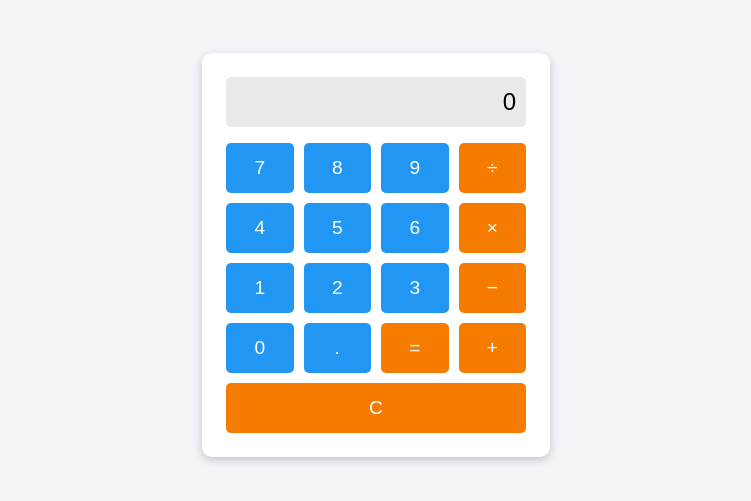
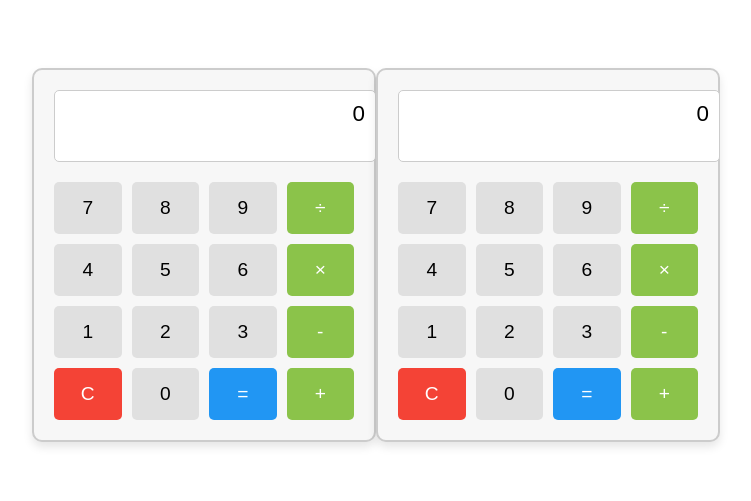
Before and after one commit to odl-user-1751393/Capstone-Project, a plain HTML site: page src/ui/index.html in a window 1280 px wide. Shown: the part 145-646 px from the top of the page, without its empty margins (264-1015 px from the left). Drawn offline with Linux system fonts and the light colour scheme.

Commit message:
Auto-pushed HTML after user approval

```diff
--- a/src/ui/index.html
+++ b/src/ui/index.html
@@ -5,10 +5,8 @@
     <meta name="viewport" content="width=device-width, initial-scale=1.0">
     <title>Simple Calculator</title>
     <style>
-        /* Calculator Styles */
         body {
             font-family: Arial, sans-serif;
-            background-color: #f4f4f9;
             display: flex;
             justify-content: center;
             align-items: center;
@@ -18,24 +16,23 @@
 
         .calculator {
             width: 300px;
-            background: #fff;
-            padding: 1.5rem;
+            padding: 20px;
+            border: 2px solid #ccc;
             border-radius: 10px;
-            box-shadow: 0 3px 10px rgba(0, 0, 0, 0.2);
+            background-color: #f7f7f7;
+            box-shadow: 0 5px 10px rgba(0, 0, 0, 0.1);
         }
 
         .display {
             width: 100%;
             height: 50px;
-            margin-bottom: 1rem;
-            border: none;
-            background: #eaeaea;
-            font-size: 1.5rem;
+            margin-bottom: 20px;
+            font-size: 1.4rem;
             text-align: right;
-            line-height: 50px;
-            padding-right: 10px;
+            padding: 10px;
+            border: 1px solid #ccc;
             border-radius: 5px;
-            box-sizing: border-box;
+            background-color: #fff;
         }
 
         .buttons {
@@ -45,121 +42,184 @@
         }
 
         .button {
-            height: 50px;
+            padding: 15px;
             font-size: 1.2rem;
-            background: #2196F3;
-            color: #fff;
+            text-align: center;
+            background-color: #e0e0e0;
             border: none;
             border-radius: 5px;
             cursor: pointer;
-            transition: all 0.3s ease;
+            transition: background-color 0.3s;
         }
 
-        .button:active {
-            background: #1565c0;
+        .button:hover {
+            background-color: #d6d6d6;
         }
 
-        .operation {
-            background: #f57c00;
+        .button.operation {
+            background-color: #8bc34a;
+            color: white;
         }
 
-        .operation:active {
-            background: #e64a19;
+        .button.operation:hover {
+            background-color: #7cb342;
+        }
+
+        .button.clear {
+            background-color: #f44336;
+            color: white;
+        }
+
+        .button.clear:hover {
+            background-color: #e53935;
+        }
+
+        .button.equal {
+            background-color: #2196f3;
+            color: white;
+        }
+
+        .button.equal:hover {
+            background-color: #1e88e5;
         }
     </style>
 </head>
 <body>
     <div class="calculator">
-        <input type="text" class="display" id="calc-display" readonly />
+        <div class="display" id="display">0</div>
         <div class="buttons">
-            <button class="button" data-number="7">7</button>
-            <button class="button" data-number="8">8</button>
-            <button class="button" data-number="9">9</button>
-            <button class="button operation" data-operator="/">÷</button>
+            <button class="button" onclick="appendNumber('7')">7</button>
+            <button class="button" onclick="appendNumber('8')">8</button>
+            <button class="button" onclick="appendNumber('9')">9</button>
+            <button class="button operation" onclick="chooseOperation('÷')">÷</button>
+            <button class="button" onclick="appendNumber('4')">4</button>
+            <button class="button" onclick="appendNumber('5')">5</button>
+            <button class="button" onclick="appendNumber('6')">6</button>
+            <button class="button operation" onclick="chooseOperation('×')">×</button>
+            <button class="button" onclick="appendNumber('1')">1</button>
+            <button class="button" onclick="appendNumber('2')">2</button>
+            <button class="button" onclick="appendNumber('3')">3</button>
+            <button class="button operation" onclick="chooseOperation('-')">-</button>
+            <button class="button clear" onclick="clearDisplay()">C</button>
+            <button class="button" onclick="appendNumber('0')">0</button>
+            <button class="button equal" onclick="calculate()">=</button>
+            <button class="button operation" onclick="chooseOperation('+')">+</button>
+        </div>
+    </div>
 
-            <button class="button" data-number="4">4</button>
-            <button class="button" data-number="5">5</button>
-            <button class="button" data-number="6">6</button>
-            <button class="button operation" data-operator="*">×</button>
+    <script src="script.js"></script>
+</body>
+</html>
 
-            <button class="button" data-number="1">1</button>
-            <button class="button" data-number="2">2</button>
-            <button class="button" data-number="3">3</button>
-            <button class="button operation" data-operator="-">−</button>
-
-            <button class="button" data-number="0">0</button>
-            <button class="button" data-number=".">.</button>
-            <button class="button operation" data-operator="=">=</button>
-            <button class="button operation" data-operator="+">+</button>
-        </div>
-        <button class="button operation" style="width: 100%; margin-top: 10px;" data-clear="true">C</button>
-    </div>
-    <script>
-        // JavaScript Logic for Calculator
-
-        const display = document.getElementById('calc-display');
-        const buttons = document.querySelectorAll('.button');
-
-        let currentInput = ''; // Numbers/user input
-        let previousInput = ''; // Input before an operator
-        let operator = null; // Current operator
-
-        function updateDisplay(value) {
-            display.value = value !== undefined ? value : currentInput || '0';
+<!DOCTYPE html>
+<html lang="en">
+<head>
+    <meta charset="UTF-8">
+    <meta name="viewport" content="width=device-width, initial-scale=1.0">
+    <title>Simple Calculator</title>
+    <style>
+        body {
+            font-family: Arial, sans-serif;
+            display: flex;
+            justify-content: center;
+            align-items: center;
+            height: 100vh;
+            margin: 0;
         }
 
-        buttons.forEach(button => {
-            button.addEventListener('click', () => {
-                const number = button.dataset.number;
-                const operatorClicked = button.dataset.operator;
-                const clearClicked = button.dataset.clear;
-
-                // Handle numbers including decimal point
-                if (number) {
-                    if (number === '.' && currentInput.includes('.')) return; // Prevent multiple decimals
-                    currentInput += number;
-                    updateDisplay();
-                }
-
-                // Handle operator logic
-                if (operatorClicked) {
-                    if (operatorClicked === '=') {
-                        if (previousInput && operator && currentInput) {
-                            const result = calculate(Number(previousInput), operator, Number(currentInput));
-                            updateDisplay(result);
-                            previousInput = result;
-                            operator = null;
-                            currentInput = '';
-                        }
-                    } else {
-                        if (currentInput) previousInput = currentInput; // Store current as previous
-                        operator = operatorClicked;
-                        currentInput = '';
-                    }
-                }
-
-                // Handle clear logic
-                if (clearClicked) {
-                    currentInput = '';
-                    previousInput = '';
-                    operator = null;
-                    updateDisplay();
-                }
-            });
-        });
-
-        function calculate(num1, operator, num2) {
-            switch (operator) {
-                case '+': return num1 + num2;
-                case '-': return num1 - num2;
-                case '*': return num1 * num2;
-                case '/': return num2 === 0 ? 'Error' : num1 / num2;
-                default: return 'Error';
-            }
+        .calculator {
+            width: 300px;
+            padding: 20px;
+            border: 2px solid #ccc;
+            border-radius: 10px;
+            background-color: #f7f7f7;
+            box-shadow: 0 5px 10px rgba(0, 0, 0, 0.1);
         }
 
-        // Initialize
-        updateDisplay();
-    </script>
+        .display {
+            width: 100%;
+            height: 50px;
+            margin-bottom: 20px;
+            font-size: 1.4rem;
+            text-align: right;
+            padding: 10px;
+            border: 1px solid #ccc;
+            border-radius: 5px;
+            background-color: #fff;
+        }
+
+        .buttons {
+            display: grid;
+            grid-template-columns: repeat(4, 1fr);
+            gap: 10px;
+        }
+
+        .button {
+            padding: 15px;
+            font-size: 1.2rem;
+            text-align: center;
+            background-color: #e0e0e0;
+            border: none;
+            border-radius: 5px;
+            cursor: pointer;
+            transition: background-color 0.3s;
+        }
+
+        .button:hover {
+            background-color: #d6d6d6;
+        }
+
+        .button.operation {
+            background-color: #8bc34a;
+            color: white;
+        }
+
+        .button.operation:hover {
+            background-color: #7cb342;
+        }
+
+        .button.clear {
+            background-color: #f44336;
+            color: white;
+        }
+
+        .button.clear:hover {
+            background-color: #e53935;
+        }
+
+        .button.equal {
+            background-color: #2196f3;
+            color: white;
+        }
+
+        .button.equal:hover {
+            background-color: #1e88e5;
+        }
+    </style>
+</head>
+<body>
+    <div class="calculator">
+        <div class="display" id="display">0</div>
+        <div class="buttons">
+            <button class="button" onclick="appendNumber('7')">7</button>
+            <button class="button" onclick="appendNumber('8')">8</button>
+            <button class="button" onclick="appendNumber('9')">9</button>
+            <button class="button operation" onclick="chooseOperation('÷')">÷</button>
+            <button class="button" onclick="appendNumber('4')">4</button>
+            <button class="button" onclick="appendNumber('5')">5</button>
+            <button class="button" onclick="appendNumber('6')">6</button>
+            <button class="button operation" onclick="chooseOperation('×')">×</button>
+            <button class="button" onclick="appendNumber('1')">1</button>
+            <button class="button" onclick="appendNumber('2')">2</button>
+            <button class="button" onclick="appendNumber('3')">3</button>
+            <button class="button operation" onclick="chooseOperation('-')">-</button>
+            <button class="button clear" onclick="clearDisplay()">C</button>
+            <button class="button" onclick="appendNumber('0')">0</button>
+            <button class="button equal" onclick="calculate()">=</button>
+            <button class="button operation" onclick="chooseOperation('+')">+</button>
+        </div>
+    </div>
+
+    <script src="script.js"></script>
 </body>
 </html>
```
